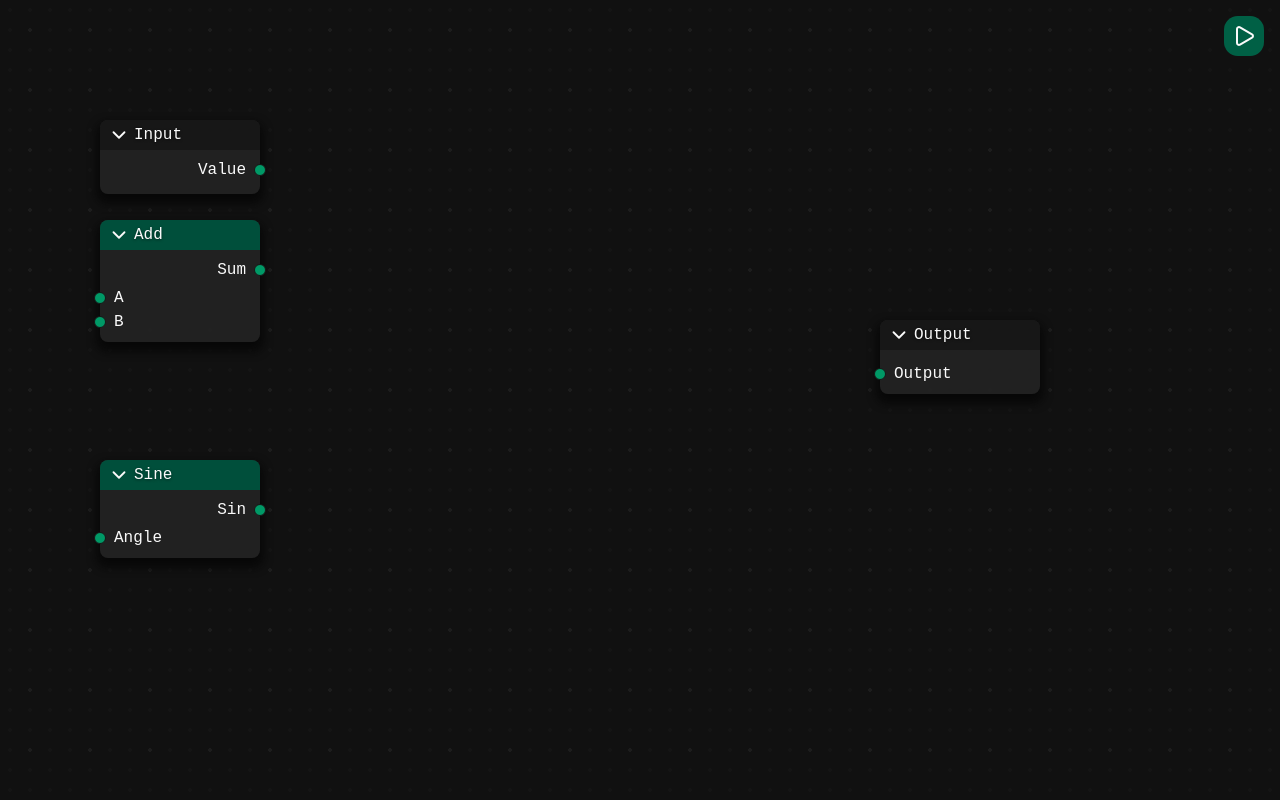
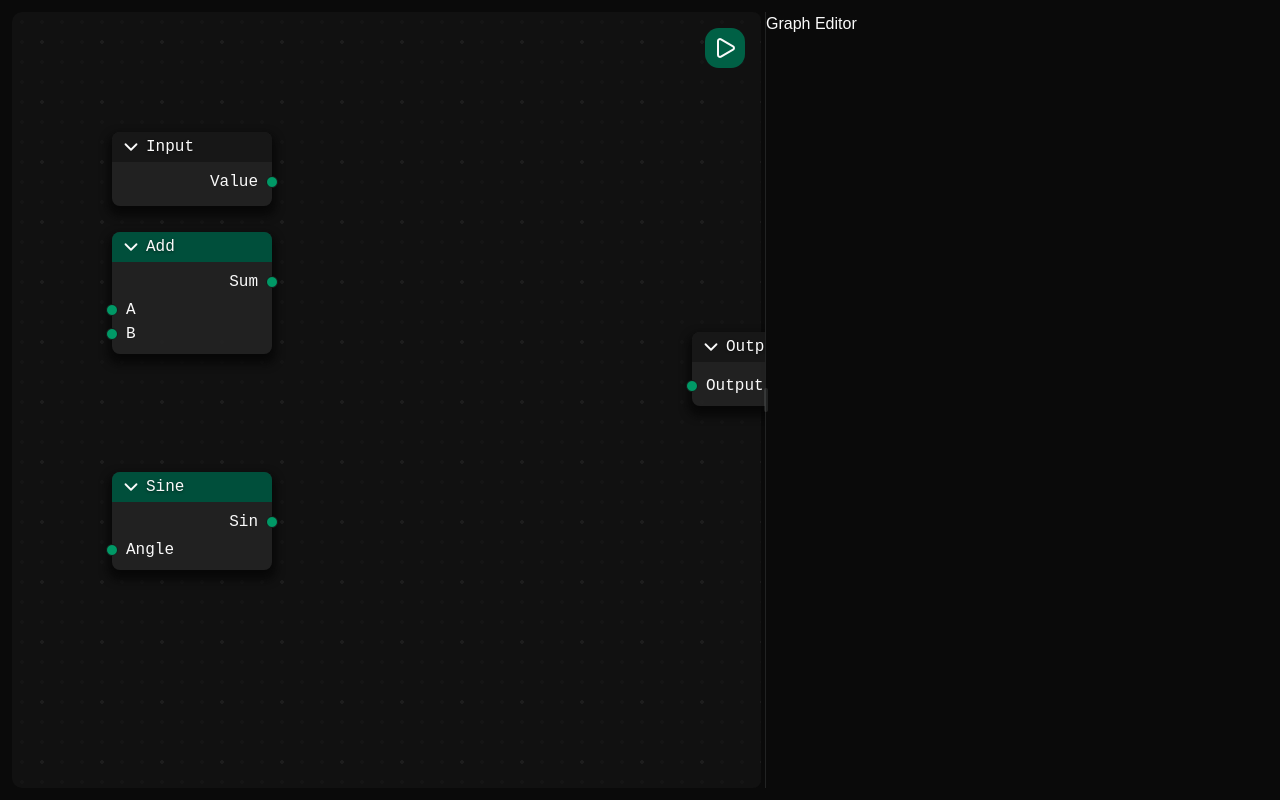
Before and after one commit to claudedjoumessi/nodemap, a React (Vite) app: page / in a window 1280 px wide. Built offline with nearby package versions, Linux system fonts and the light colour scheme.

Commit message:
(feat): basic resizable panels setup

```diff
--- a/src/App.tsx
+++ b/src/App.tsx
@@ -1,15 +1,27 @@
-import Canvas from "./components/Canvas"
+import Canvas from "./components/Canvas";
+import {
+  ResizableHandle,
+  ResizablePanel,
+  ResizablePanelGroup,
+} from "@/components/ui/resizable";
 
 const App = () => {
   return (
-    <Canvas />
-  )
-}
+    // <Canvas />
+    <div className="h-screen w-screen p-3">
+      <div className="h-full w-full">
+        <ResizablePanelGroup orientation="horizontal" className="rounded-lg">
+          <ResizablePanel className="pr-1" defaultSize={"60%"} >
+            <Canvas />
+          </ResizablePanel>
+          <ResizableHandle withHandle />
+          <ResizablePanel>
+            Graph Editor
+          </ResizablePanel>
+        </ResizablePanelGroup>
+      </div>
+    </div>
+  );
+};
 
-// We need it so
-// When we click on a port noodle,
-// 1 -> We create a connecting type, (ok)
-// 2 -> When we leave mouse on an input we draw the line. and reset connecting
-// 3 -> If we leave on an empty space we reset connecting
-
-export default App
+export default App;
--- a/src/components/BezierLayer.tsx
+++ b/src/components/BezierLayer.tsx
@@ -3,7 +3,7 @@ import type { Connection, PendingConnection } from "../lib/types";
 type BezierLayerProps = {
   pendingEdge: PendingConnection | null;
   connections: Connection[];
-  portRefs: React.RefObject<Record<string, HTMLDivElement>>;
+  getPortPos: (nodeId: string, portId: string) => { portX: number; portY: number };
 };
 
 // Formula
@@ -12,20 +12,11 @@ type BezierLayerProps = {
 // (x2, y2) = (x3 - offset, y3)
 // offset = clamp(|x3 - x0| * 0.5, minOff, maxOff)
 
-const BezierLayer = ({ portRefs, pendingEdge, connections }: BezierLayerProps) => {
+const BezierLayer = ({ pendingEdge, connections, getPortPos }: BezierLayerProps) => {
   const offset = (x1: number, x2: number, tension: number = 0.35) => {
     return Math.abs(x1 - x2) * tension;
   };
 
-  const getPortPos = (nodeId: string, portId: string) => {
-    const portEl = portRefs.current[`${nodeId}.${portId}`];
-    const portRect = portEl.getBoundingClientRect();
-
-    return {
-      portX: portRect.left + portRect.width / 2,
-      portY: portRect.top + portRect.height / 2,
-    };
-  };
 
   const getConnectionPoints = (connection: Connection) => {
     const { portX: x1, portY: y1 } = getPortPos(
@@ -48,7 +39,10 @@ const BezierLayer = ({ portRefs, pendingEdge, connections }: BezierLayerProps) =
     >
       {pendingEdge &&
         (() => {
-          const { portX, portY } = getPortPos(pendingEdge.sourceNodeId, pendingEdge.sourcePortId)
+          const { portX, portY } = getPortPos(
+            pendingEdge.sourceNodeId,
+            pendingEdge.sourcePortId,
+          );
           return (
             <path
               d={`M ${portX} ${portY}
--- a/src/components/Canvas.tsx
+++ b/src/components/Canvas.tsx
@@ -18,7 +18,7 @@ const Canvas = () => {
     {
       id: "out",
       name: "Output",
-      position: { x: 880, y: 320 },
+      position: { x: 680, y: 320 },
       inputs: [{ id: "Out", name: "Output" }],
       outputs: [],
       type: "output",
@@ -55,6 +55,7 @@ const Canvas = () => {
 
   // Port Global Registry
   const portRefs = useRef<Record<string, HTMLDivElement>>({});
+  const canvasRef = useRef<HTMLDivElement|null>(null)
 
   const registerPort = (nodeId: string, portId: string, el: HTMLDivElement | null) => {
     if (el) portRefs.current[`${nodeId}.${portId}`] = el;
@@ -64,9 +65,12 @@ const Canvas = () => {
     const portEl = portRefs.current[`${nodeId}.${portId}`];
     const portRect = portEl.getBoundingClientRect();
 
+    // if(!canvasRef.current) return
+    const canvasRect = (canvasRef.current as HTMLDivElement).getBoundingClientRect()
+
     return {
-      portX: portRect.left + portRect.width / 2,
-      portY: portRect.top + portRect.height / 2,
+      portX: (portRect.left + portRect.width / 2) - canvasRect.left,
+      portY: (portRect.top + portRect.height / 2) - canvasRect.top,
     };
   };
 
@@ -228,6 +232,7 @@ const Canvas = () => {
   return (
     <div
       id="canvasScreen"
+      ref={canvasRef}
       className="canvas-screen"
       onMouseMove={handleMouseMove}
       onMouseUp={handleMouseUp}
@@ -235,7 +240,7 @@ const Canvas = () => {
       <BezierLayer
         pendingEdge={pendingConnection}
         connections={connections}
-        portRefs={portRefs}
+        getPortPos={getPortPos}
       />
       {nodes.map((n) => (
         <Node
--- /dev/null
+++ b/src/components/ui/resizable.tsx
@@ -0,0 +1,48 @@
+import * as ResizablePrimitive from "react-resizable-panels"
+
+import { cn } from "@/lib/utils"
+
+function ResizablePanelGroup({
+  className,
+  ...props
+}: ResizablePrimitive.GroupProps) {
+  return (
+    <ResizablePrimitive.Group
+      data-slot="resizable-panel-group"
+      className={cn(
+        "flex h-full w-full aria-[orientation=vertical]:flex-col",
+        className
+      )}
+      {...props}
+    />
+  )
+}
+
+function ResizablePanel({ ...props }: ResizablePrimitive.PanelProps) {
+  return <ResizablePrimitive.Panel data-slot="resizable-panel" {...props} />
+}
+
+function ResizableHandle({
+  withHandle,
+  className,
+  ...props
+}: ResizablePrimitive.SeparatorProps & {
+  withHandle?: boolean
+}) {
+  return (
+    <ResizablePrimitive.Separator
+      data-slot="resizable-handle"
+      className={cn(
+        "relative flex w-px items-center justify-center bg-border ring-offset-background after:absolute after:inset-y-0 after:left-1/2 after:w-1 after:-translate-x-1/2 focus-visible:ring-1 focus-visible:ring-ring focus-visible:outline-hidden aria-[orientation=horizontal]:h-px aria-[orientation=horizontal]:w-full aria-[orientation=horizontal]:after:left-0 aria-[orientation=horizontal]:after:h-1 aria-[orientation=horizontal]:after:w-full aria-[orientation=horizontal]:after:translate-x-0 aria-[orientation=horizontal]:after:-translate-y-1/2 [&[aria-orientation=horizontal]>div]:rotate-90",
+        className
+      )}
+      {...props}
+    >
+      {withHandle && (
+        <div className="z-10 flex h-6 w-1 shrink-0 rounded-lg bg-border" />
+      )}
+    </ResizablePrimitive.Separator>
+  )
+}
+
+export { ResizableHandle, ResizablePanel, ResizablePanelGroup }
--- a/src/index.css
+++ b/src/index.css
@@ -139,7 +139,7 @@
     background-color: #111111;
     background-image: radial-gradient(#ffffff09 2px, transparent 2px), radial-gradient(#ffffff04 2px, transparent 2px);
     background-size: 60px 60px, 20px 20px;
-    @apply font-mono w-screen h-screen;
+    @apply relative rounded-md font-mono w-full h-full;
   }
 
   /* Node */
```
